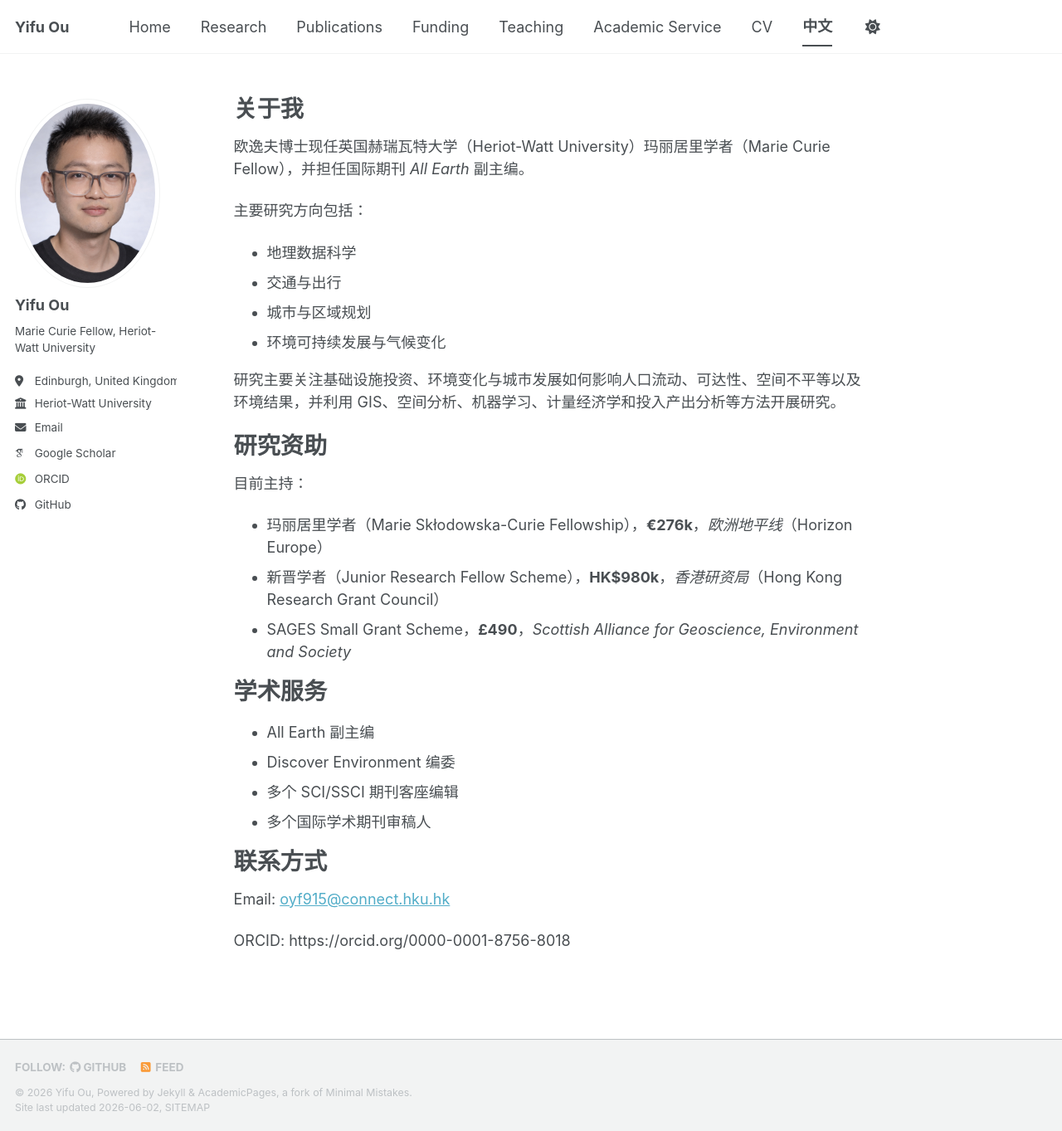
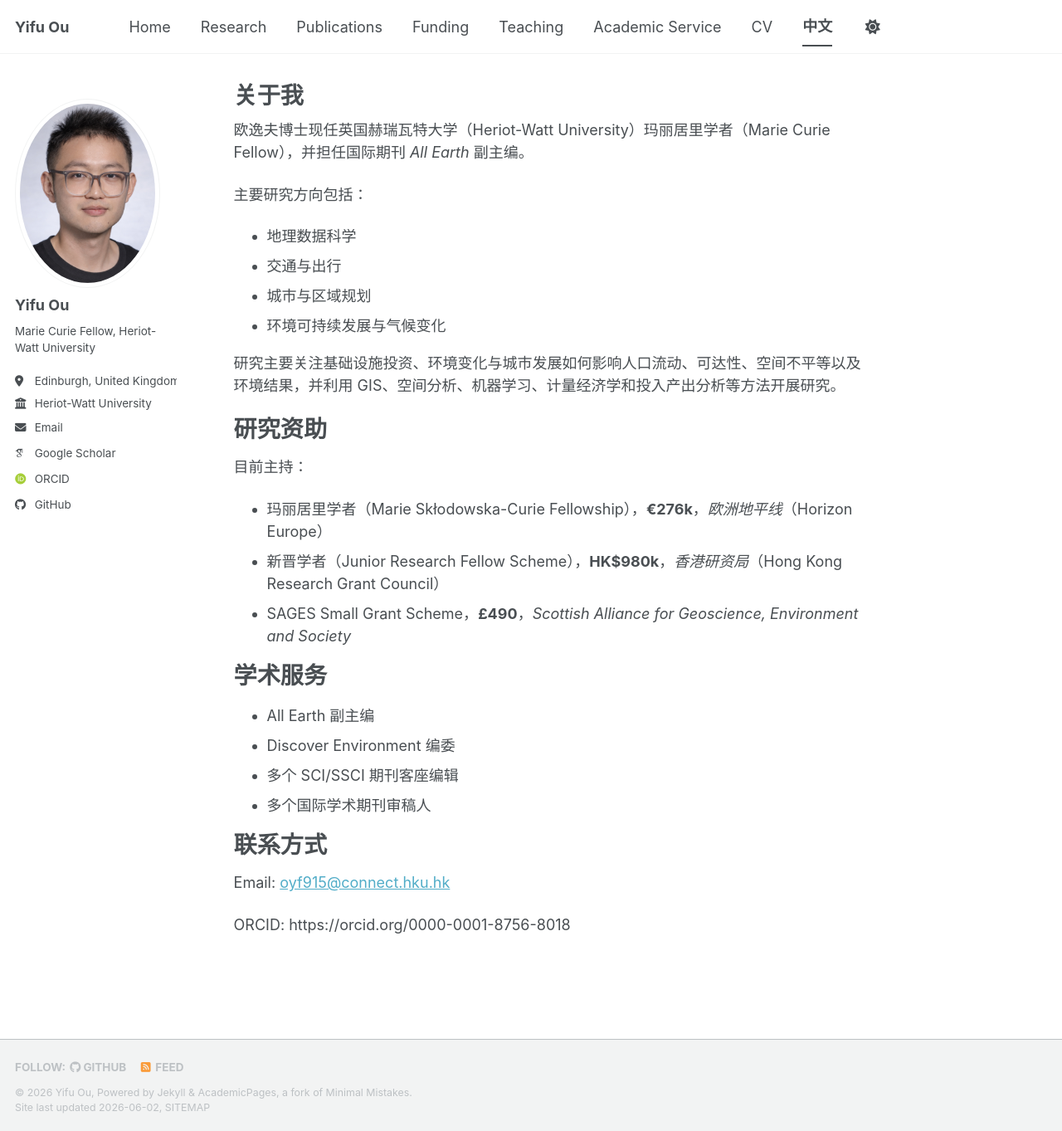
Before and after one commit to YifuOu/YifuOu.github.io, a Jekyll site: the page built from _pages/cn.md, in a window 1280 px wide and 1363 px high. Shown: the whole window at 83% size. Built offline with Jekyll 4.4.1, drawn with Linux system fonts in a browser that asks for light colours; some web fonts are replaced; a script bundle is joined from its source files by our own code; library files that are not in the unit come from our copies.

Commit message:
Update cn.md

```diff
--- a/_pages/cn.md
+++ b/_pages/cn.md
@@ -1,12 +1,10 @@
 ---
 
 layout: single
-title: ""
+title: "关于我"
 permalink: /cn/
 author_profile: true
 ---
-
-# 关于我
 
 欧逸夫博士现任英国赫瑞瓦特大学（Heriot-Watt University）玛丽居里学者（Marie Curie Fellow），并担任国际期刊 *All Earth* 副主编。
 
```
